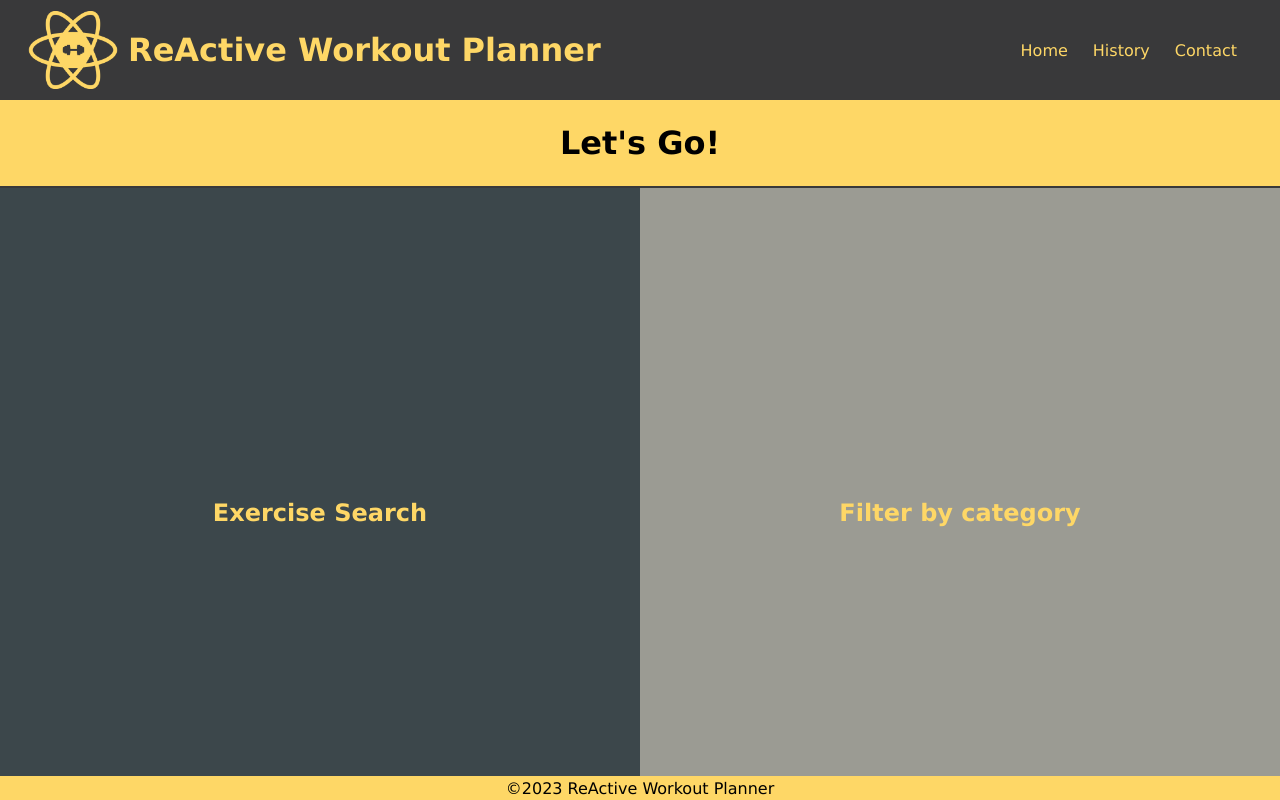
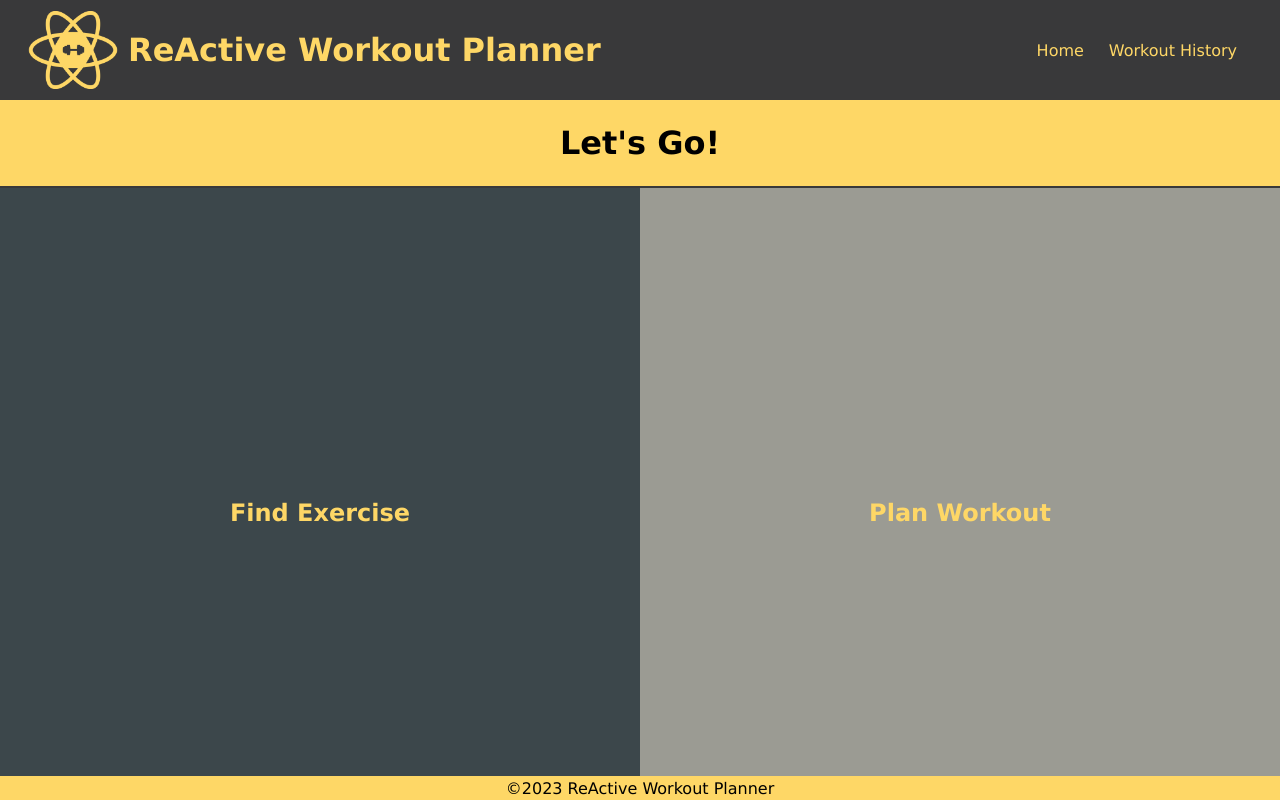
Before and after one commit to EmadSaeed2/Re-Active-workout, a React (Create React App) app in the folder re-active/: page / in a window 1280 px wide. Built offline with nearby package versions, Linux system fonts and the light colour scheme.

Commit message:
final-adjusments

```diff
--- a/re-active/src/components/ExerciseFormPage.js
+++ b/re-active/src/components/ExerciseFormPage.js
@@ -1,4 +1,5 @@
 import { useState } from 'react'
+import { useNavigate } from "react-router-dom";
 import FormPageCard from './FormPageCard';
 import format from 'date-fns/format'
 
@@ -52,6 +53,8 @@ const exFormPageStyles = {
 }
 
 function ExerciseFormPage(props) {
+    const navigate = useNavigate();
+
     const [dateInputType, setDateInputType] = useState('text');
     const [timeInputType, setTimeInputType] = useState('text');
     const [selectedDate, setSelectedDate] = useState('');
@@ -80,6 +83,8 @@ function ExerciseFormPage(props) {
         }
         exercises.push({ ...exercise });
         localStorage.setItem("exercises", JSON.stringify(exercises));
+
+        navigate("/history")
     }
 
     return (
@@ -122,7 +127,7 @@ function ExerciseFormPage(props) {
                         <input style={exFormPageStyles.exFormInput} placeholder="Duration (minutes)" id="ex-duration" type="number" value={selectedDuration}
                             onChange={e => { setSelectedDuration(e.target.value) }}
                         />
-                        <button style={exFormPageStyles.exFormButton} type="submit">Save To Calendar</button>
+                        <button style={exFormPageStyles.exFormButton} type="submit" >Save To Calendar</button>
                     </form>
                 </div>
             </div>
--- a/re-active/src/components/Header.js
+++ b/re-active/src/components/Header.js
@@ -38,8 +38,8 @@ function Header() {
             </div>
             <nav style={headerCSS.navStyle}>
                 <NavLink to="/" style={headerCSS.linkStyle}>Home</NavLink>
-                <NavLink to="/history" style={headerCSS.linkStyle}>History</NavLink>
-                <NavLink to="/contact" style={headerCSS.linkStyle}>Contact</NavLink>
+                <NavLink to="/history" style={headerCSS.linkStyle}>Workout History</NavLink>
+                {/* <NavLink to="/contact" style={headerCSS.linkStyle}>Contact</NavLink> */}
             </nav>
         </header>
     )
--- a/re-active/src/components/Home.js
+++ b/re-active/src/components/Home.js
@@ -41,13 +41,13 @@ function Home() {
             <h1 style={homeStyle.h1Style}>Let's Go!</h1>
             <main style={homeStyle.main}>
                 <section style={homeStyle.excerciseStyle} >
-                    <NavLink to="/exercise-search">
-                        <h2 style={homeStyle.titleStyle}>Exercise Search</h2>
+                    <NavLink to="/filter-category">
+                        <h2 style={homeStyle.titleStyle}>Find Exercise</h2>
                     </NavLink>
                 </section>
                 <section style={homeStyle.filterStyle} >
-                    <NavLink to="/filter-category">
-                        <h2 style={homeStyle.titleStyle}>Filter by category</h2>
+                    <NavLink to="/exercise-form">
+                        <h2 style={homeStyle.titleStyle}>Plan Workout</h2>
                     </NavLink>
                 </section>
             </main>
--- a/re-active/src/components/Results.js
+++ b/re-active/src/components/Results.js
@@ -26,8 +26,8 @@ const resultsCSS = {
 };
 
 
-
 function Results(props) {
+  const navigate = useNavigate();
   const [userSelectionObj, setUserSelectionObj] = useState(
     {
       name: "",
@@ -47,9 +47,10 @@ function Results(props) {
 
   const handleSelect = (e) => {
     e.preventDefault()
-    setUserSelectionObj(userSelectionObj.name = 'hello')
     console.log(userSelectionObj)
     // props.setExercisesData()
+
+    navigate("/exercise-form")
   }
 
   return (
@@ -70,7 +71,7 @@ function Results(props) {
                   onChange={e => { setSelectedName(e.target.value) }}>
                 </input>
                 <input value={data.target}
-                  onChange={e => { }}>
+                  onChange={e => { setUserSelectionObj({ ...userSelectionObj, target: e.target.value }) }}>
                 </input>
                 <input value={data.equipment}
                   onChange={e => { setUserSelectionObj({ ...userSelectionObj, equipment: e.target.value }) }}>
```
